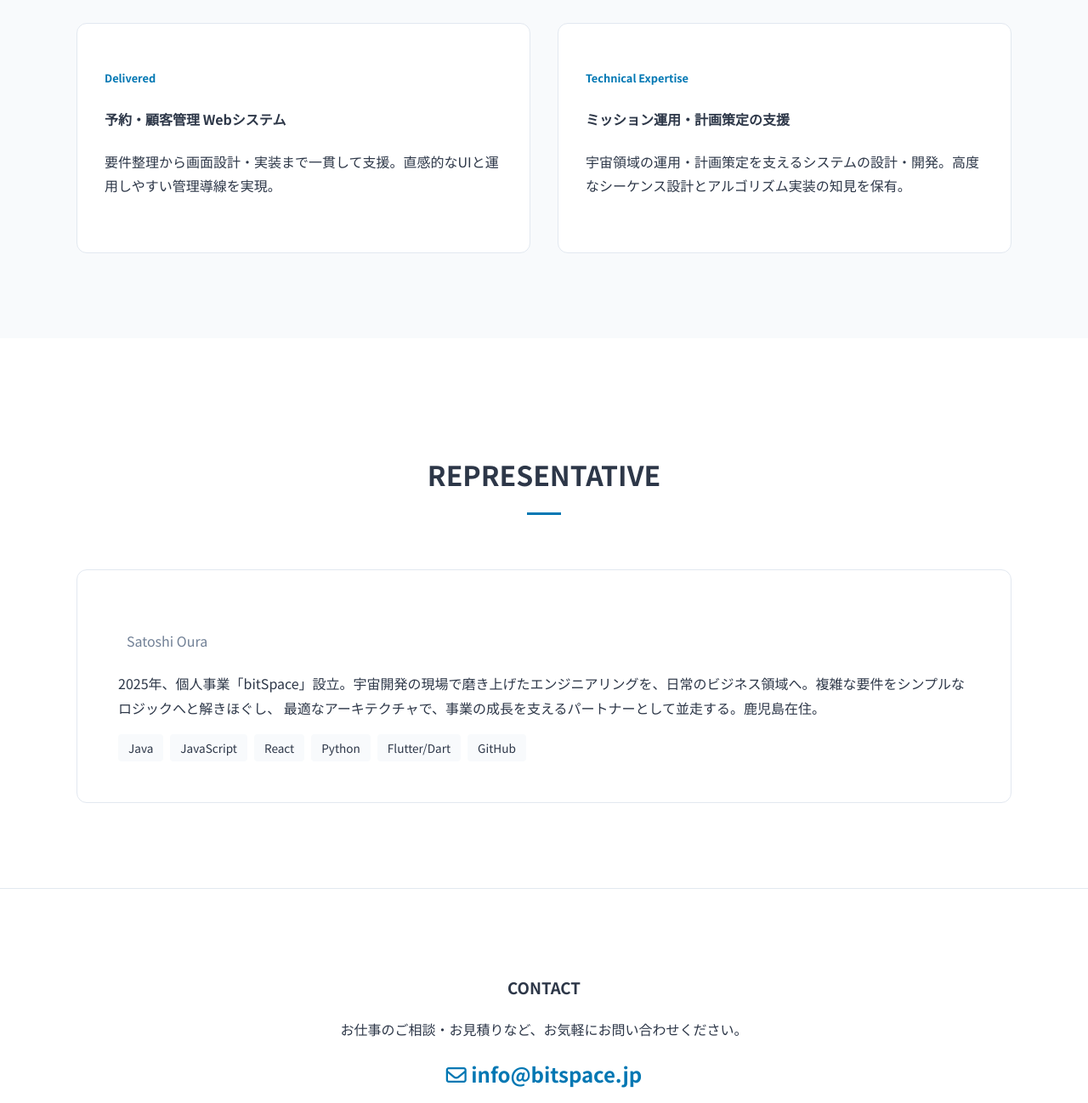
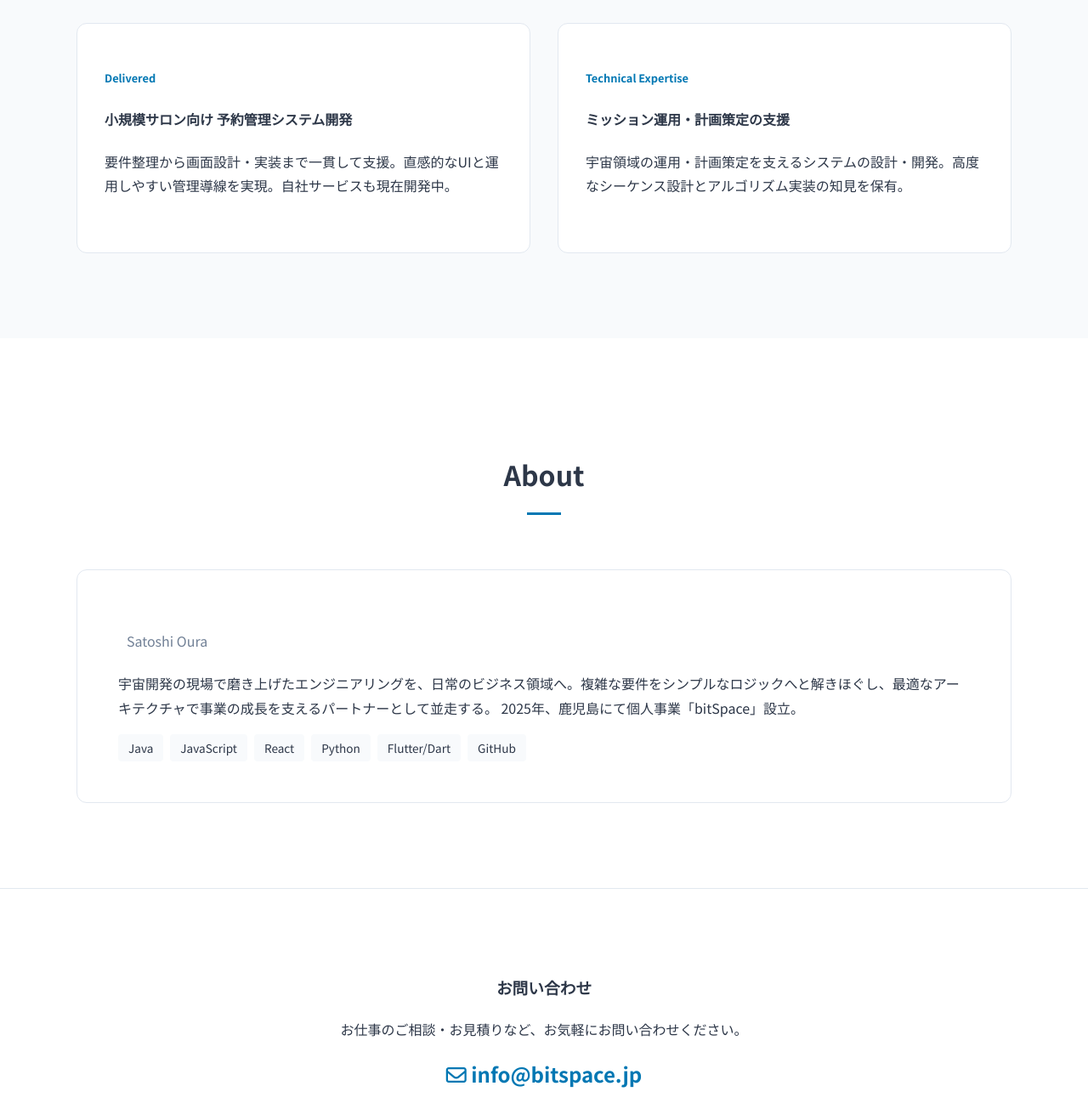
Before and after one commit to ohura-bitspace/bitspace-hp, a plain HTML site: page index.html in a window 1280 px wide. Shown: the part 1480-2778 px from the top of the page at 85% size. Drawn offline with Linux system fonts and the light colour scheme.

Commit message:
進捗コミット

```diff
--- a/index.html
+++ b/index.html
@@ -20,7 +20,7 @@
                     <li><a href="#service">サービス</a></li>
                     <li><a href="#projects">実績</a></li>
                     <li><a href="#about">About</a></li>
-                    <li><a href="#contact" class="nav-cta">Contact</a></li>
+                    <li><a href="#contact" class="nav-cta">お問い合わせ</a></li>
                 </ul>
             </nav>
         </div>
@@ -68,8 +68,8 @@
                 <div class="project-grid">
                     <div class="project-item">
                         <span class="project-category">Delivered</span>
-                        <h4>予約・顧客管理 Webシステム</h4>
-                        <p>要件整理から画面設計・実装まで一貫して支援。直感的なUIと運用しやすい管理導線を実現。</p>
+                        <h4>小規模サロン向け 予約管理システム開発</h4>
+                        <p>要件整理から画面設計・実装まで一貫して支援。直感的なUIと運用しやすい管理導線を実現。自社サービスも現在開発中。</p>
                     </div>
                     <div class="project-item">
                         <span class="project-category">Technical Expertise</span>
@@ -83,13 +83,13 @@
         <section id="about" class="section">
             <div class="container about-container">
                 <div class="about-content">
-                    <h3 class="section-title left">REPRESENTATIVE</h3>
+                    <h3 class="section-title left">About</h3>
                     <div class="profile-card">
                         <div class="profile-text">
                             <h4><span class="profile-en">Satoshi Oura</span></h4>
                             <p class="profile-description">
-                                2025年、個人事業「bitSpace」設立。宇宙開発の現場で磨き上げたエンジニアリングを、日常のビジネス領域へ。複雑な要件をシンプルなロジックへと解きほぐし、
-                                最適なアーキテクチャで、事業の成長を支えるパートナーとして並走する。鹿児島在住。
+                                宇宙開発の現場で磨き上げたエンジニアリングを、日常のビジネス領域へ。複雑な要件をシンプルなロジックへと解きほぐし、最適なアーキテクチャで事業の成長を支えるパートナーとして並走する。
+                                2025年、鹿児島にて個人事業「bitSpace」設立。
                             </p>
                             <div class="skills">
                                 <span>Java</span><span>JavaScript</span><span>React</span><span>Python</span><span>Flutter/Dart</span><span>GitHub</span>
@@ -103,7 +103,7 @@
 
     <footer id="contact" class="footer">
         <div class="container">
-            <h3 class="footer-title">CONTACT</h3>
+            <h3 class="footer-title">お問い合わせ</h3>
             <p>お仕事のご相談・お見積りなど、お気軽にお問い合わせください。</p>
             <div class="contact-info">
                 <a href="mailto:info@bitspace.jp" class="contact-btn">
```
